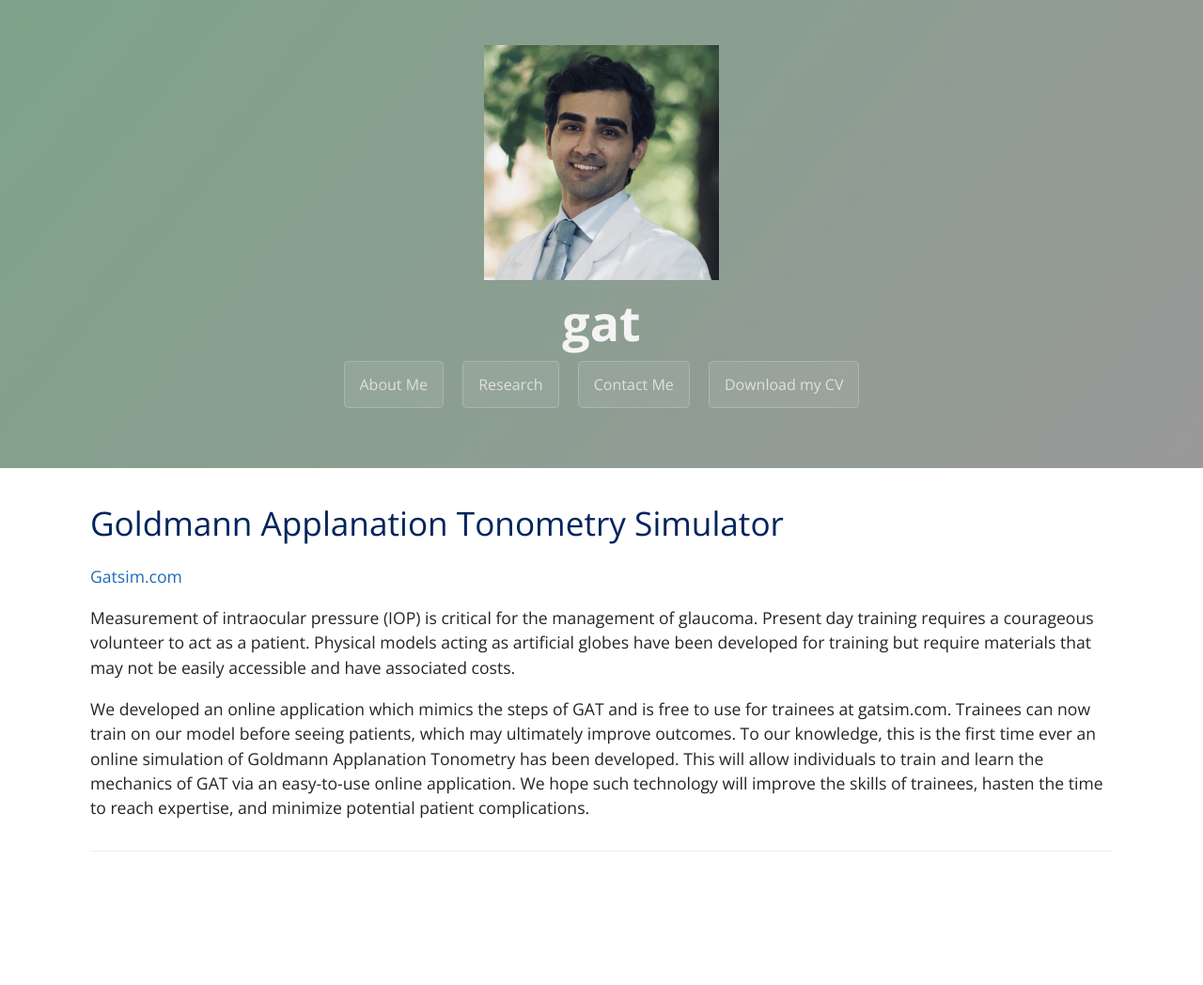
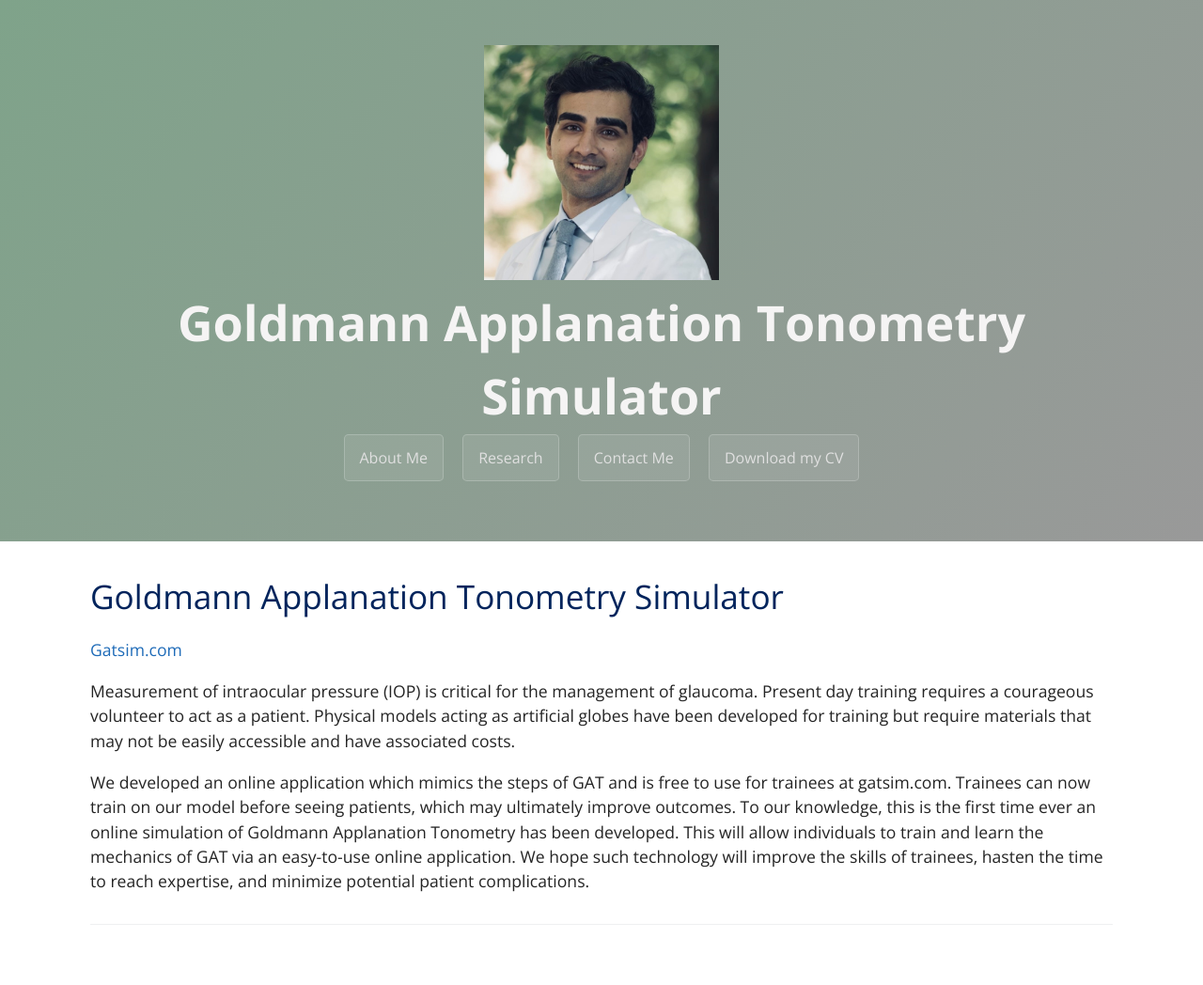
Before and after one commit to EyeCanDoIt/EyeCanDoIt.github.io, a Jekyll site: the page built from gat.md, in a window 1280 px wide. Shown: the whole page at 94% size. Built offline with Jekyll 4.4.1, drawn with Linux system fonts in a browser that asks for light colours; before the commit the page ends 970 px from its top, so only the background shows below that.

Commit message:
Update gat.md

```diff
--- a/gat.md
+++ b/gat.md
@@ -1,5 +1,5 @@
 ---
-title: gat
+title: Goldmann Applanation Tonometry Simulator
 layout: template
 filename: gat
 ---
```
